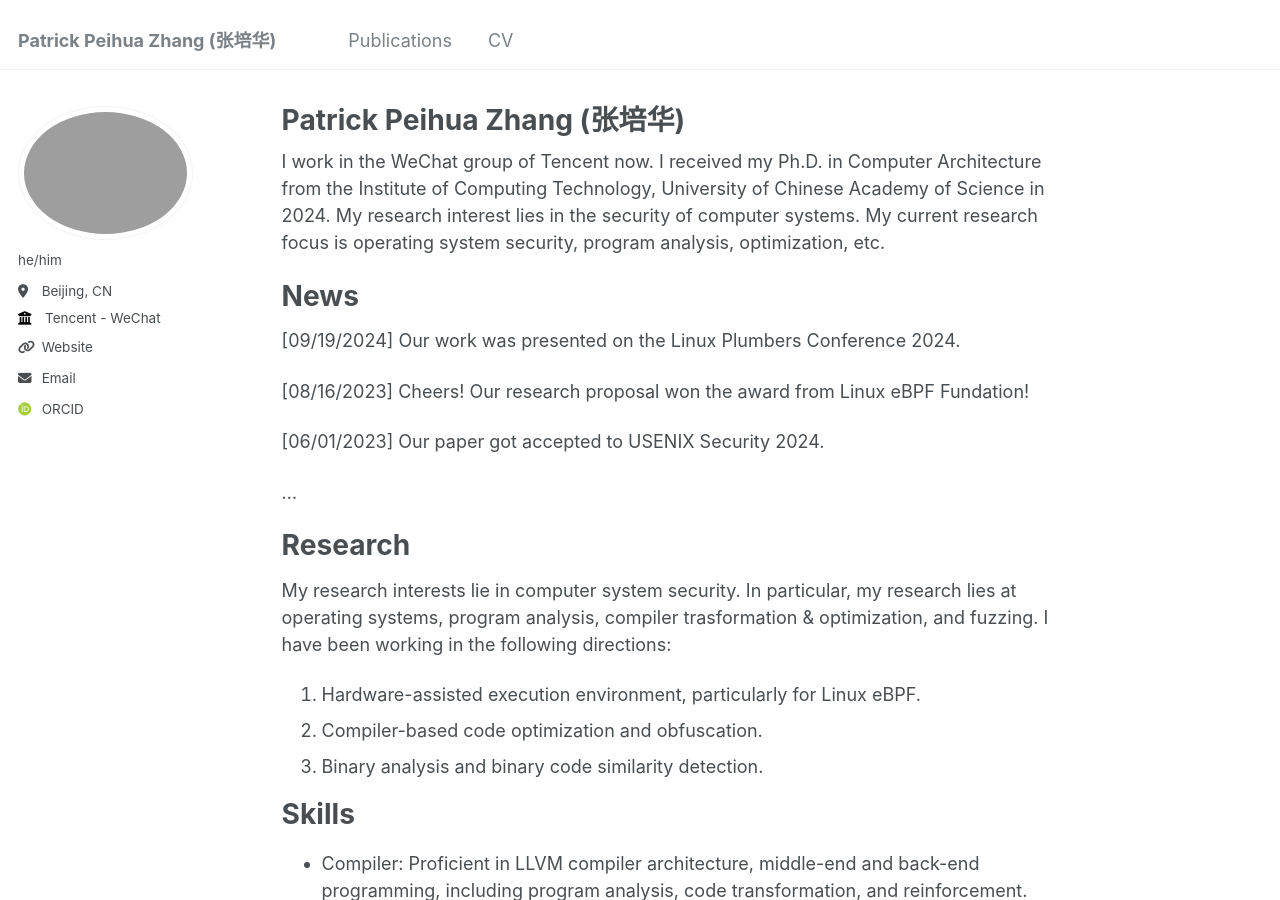
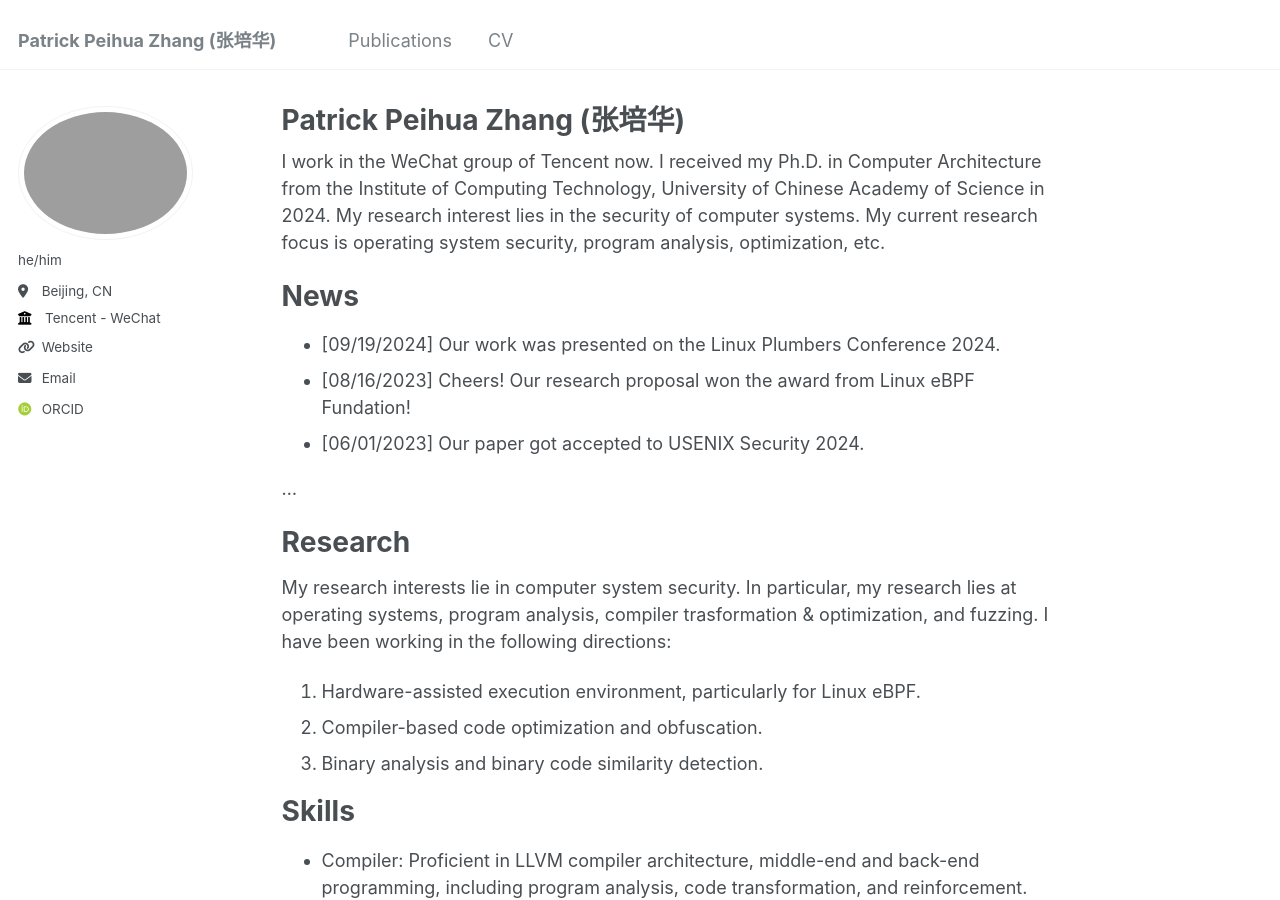
Before and after one commit to patrickphzhang/patrickphzhang.github.io, a Jekyll site: the page built from _pages/about.md, in a window 1280 px wide and 900 px high. Built offline with Jekyll 4.4.1, drawn with Linux system fonts in a browser that asks for light colours; some web fonts are replaced.

```diff
--- a/_pages/about.md
+++ b/_pages/about.md
@@ -11,11 +11,9 @@ I work in the WeChat group of Tencent now. I received my Ph.D. in Computer Archi
 
 News
 ======
-[09/19/2024] Our work was presented on the Linux Plumbers Conference 2024.
-
-[08/16/2023] Cheers! Our research proposal won the award from Linux eBPF Fundation!
-
-[06/01/2023] Our paper got accepted to USENIX Security 2024.
+* [09/19/2024] Our work was presented on the Linux Plumbers Conference 2024.
+* [08/16/2023] Cheers! Our research proposal won the award from Linux eBPF Fundation!
+* [06/01/2023] Our paper got accepted to USENIX Security 2024.
 
 ...
 
```
